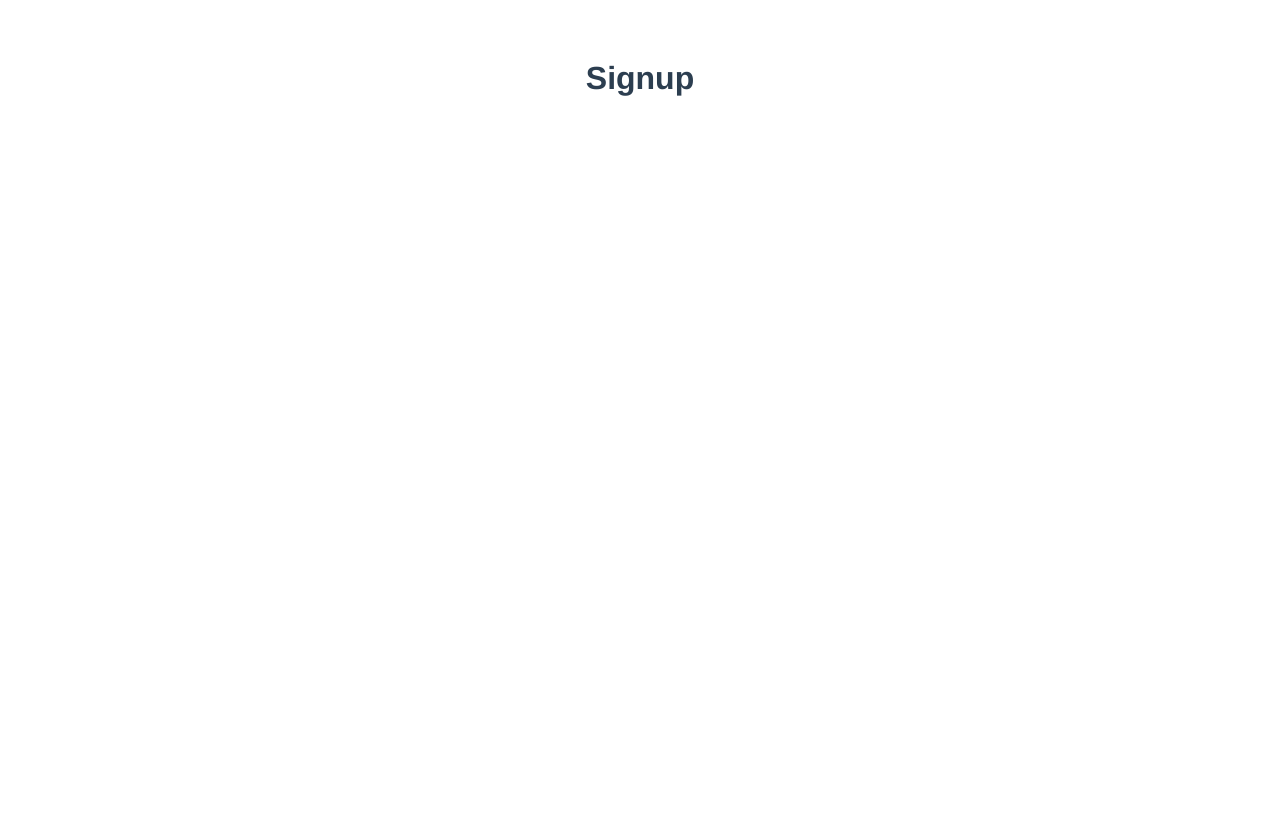
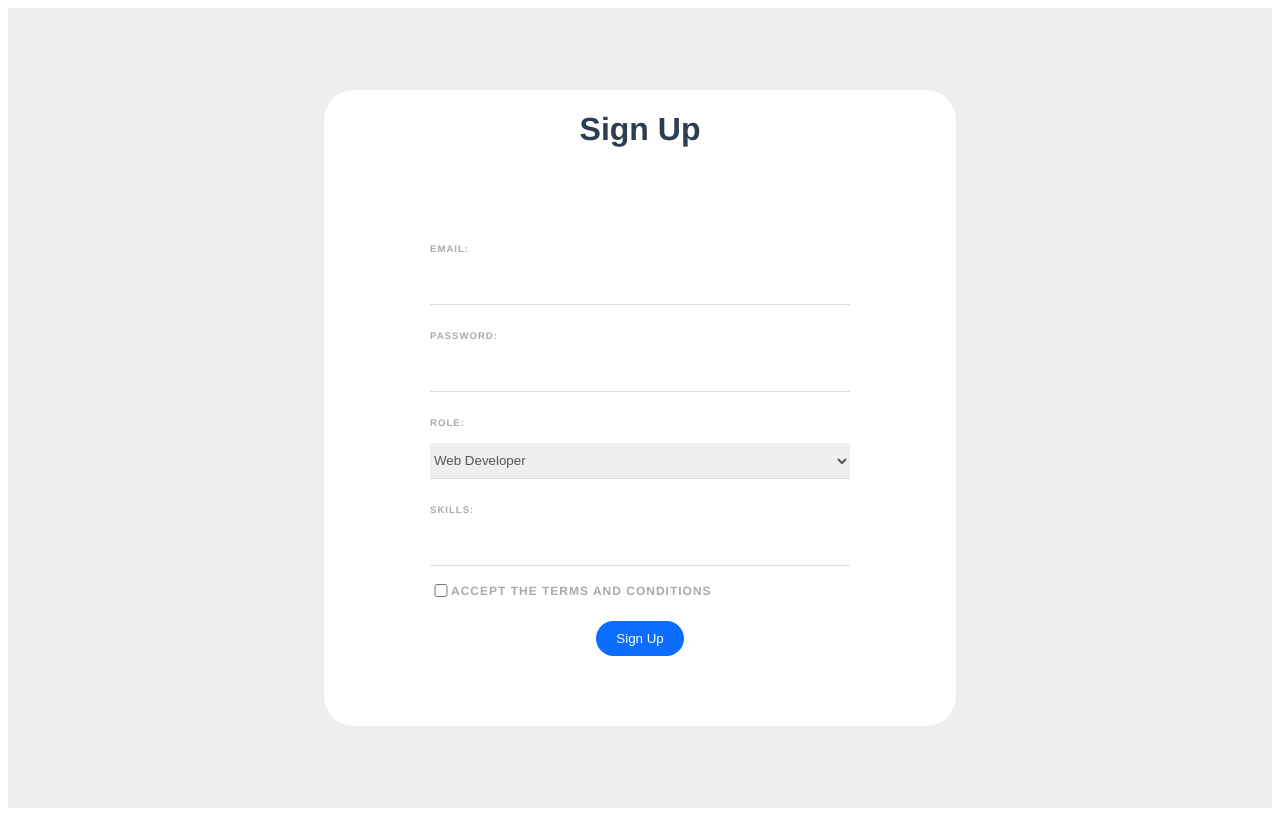
Before and after one commit to owentr1369/vue2-form-validate, a Vue app: page / in a window 1280 px wide. Built offline with nearby package versions, Linux system fonts and the light colour scheme.

Commit message:
form skills

```diff
--- a/src/App.vue
+++ b/src/App.vue
@@ -18,10 +18,15 @@ export default {
 <style>
 #app {
   font-family: Avenir, Helvetica, Arial, sans-serif;
+  background: #eee;
   -webkit-font-smoothing: antialiased;
   -moz-osx-font-smoothing: grayscale;
   text-align: center;
   color: #2c3e50;
-  margin-top: 60px;
+  width: 100%;
+  display: flex;
+  justify-content: center;
+  align-items: center;
+  min-height: 100vh;
 }
 </style>
--- a/src/components/SignupForm.vue
+++ b/src/components/SignupForm.vue
@@ -1,18 +1,96 @@
 <template>
   <div class="signup-form">
-    <h1>Signup</h1>
+    <h1>Sign Up</h1>
+    <form>
+      <label for="">Email:</label>
+      <input type="email" required v-model="email" />
+      <label for="">Password:</label>
+      <input type="password" required v-model="password" />
+      <label for="">Role:</label>
+      <select v-model="selectedRole">
+        <option v-for="(role, index) in roles" :key="index" :value="role.value">
+          {{ role.title }}
+        </option>
+      </select>
+      <label for="">Skills:</label>
+      <input type="text" v-model="tempSkill" @keyup="addSkill" />
+      <div
+        class="pill"
+        @click="deleteSkill(skill)"
+        v-for="(skill, index) in skills"
+        :key="index"
+      >
+        {{ skill }}
+      </div>
+      <div class="terms">
+        <input type="checkbox" id="terms" v-model="terms" required />
+        <label for="terms">Accept the terms and conditions</label>
+      </div>
+      <div class="submit">
+        <button class="signin" @click.prevent="signUp">Sign Up</button>
+      </div>
+    </form>
   </div>
 </template>
 
 <script>
-export default {};
+export default {
+  data() {
+    return {
+      email: "",
+      password: "",
+      selectedRole: "developer",
+      terms: false,
+      tempSkill: "",
+      skills: [],
+      roles: [
+        { title: "Web Developer", value: "developer" },
+        { title: "Designer", value: "designer" },
+        { title: "Tester", value: "tester" },
+      ],
+    };
+  },
+  methods: {
+    signUp() {
+      console.log(
+        this.email,
+        this.password,
+        this.selectedRole,
+        this.skills,
+        this.terms
+      );
+      this.email = "";
+      this.password = "";
+      this.selectedRole = "developer";
+      this.skill = [];
+      this.terms = false;
+    },
+    addSkill(e) {
+      if (e.key === "," && this.tempSkill) {
+        if (!this.skills.includes(this.tempSkill)) {
+          this.skills.push(this.tempSkill.slice(0, -1));
+        }
+        this.tempSkill = "";
+      }
+    },
+    deleteSkill(skill) {
+      this.skills = this.skills.filter((item) => {
+        return skill !== item;
+      });
+    },
+  },
+};
 </script>
 
 <style>
+.signup-form {
+  width: 50%;
+  background: #fff;
+  border-radius: 30px;
+}
 form {
   max-width: 420px;
   margin: 30px auto;
-  background: white;
   text-align: left;
   padding: 40px;
   border-radius: 10px;
@@ -29,10 +107,58 @@ label {
 input {
   display: block;
   padding: 10px 6px;
-  widows: 100%;
+  width: 100%;
   box-sizing: border-box;
   border: none;
   border-bottom: 1px solid #ddd;
   color: #555;
+  outline: none;
+}
+select {
+  display: block;
+  width: 100%;
+  height: 36.5px;
+  outline: none;
+  border: none;
+  border-bottom: 1px solid #ddd;
+  color: #555;
+}
+.terms {
+  display: flex;
+  justify-content: flex-start;
+  align-items: center;
+  margin-top: 14px;
+}
+.terms input {
+  width: 14px;
+}
+.terms label {
+  margin: 0;
+  font-size: 12px;
+  line-height: 19px;
+  margin-top: 2px;
+}
+.pill {
+  display: inline-block;
+  margin: 20px 10px 0 0;
+  padding: 6px 12px;
+  background: #eee;
+  border-radius: 20px;
+  font-size: 12px;
+  letter-spacing: 1px;
+  font-weight: bold;
+  color: #777;
+  cursor: pointer;
+}
+button {
+  background: #0b6dff;
+  border: none;
+  padding: 10px 20px;
+  margin-top: 20px;
+  color: #fff;
+  border-radius: 20px;
+}
+.submit {
+  text-align: center;
 }
 </style>
```
